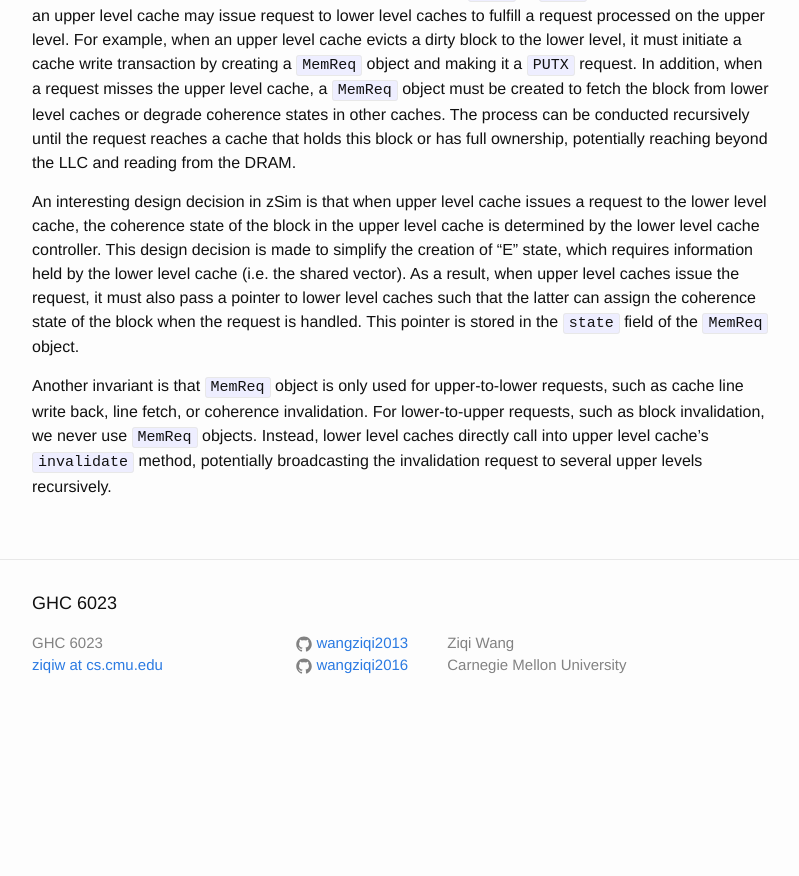
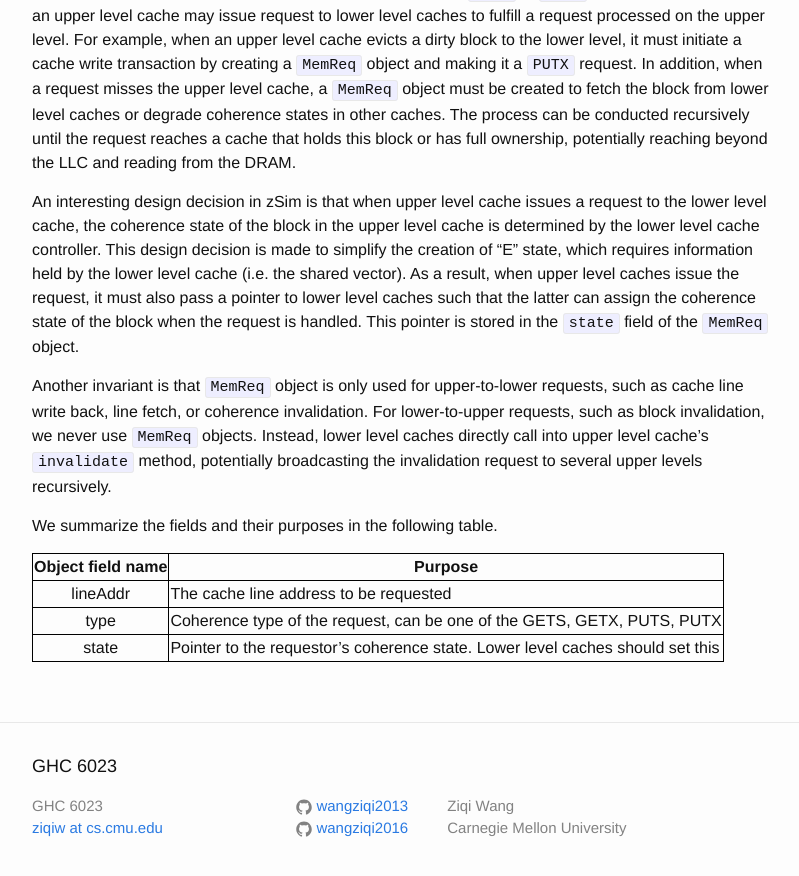
Before and after one commit to wangziqi2013/wangziqi2013.github.io, a Jekyll site: the page built from _posts/2019-12-24-understand-zsim-cc-sim.markdown, in a window 1280 px wide and 900 px high, scrolled down 2032 px. Shown: the top 876 px of the window, without its empty margins (238-1037 px from the left). Built offline with Jekyll 4.4.1, drawn with Linux system fonts in a browser that asks for light colours; before the commit the page ends 2769 px from its top, so only the background shows below that.

Commit message:
Working on the table

```diff
--- a/_posts/2019-12-24-understand-zsim-cc-sim.markdown
+++ b/_posts/2019-12-24-understand-zsim-cc-sim.markdown
@@ -92,5 +92,11 @@ fetch, or coherence invalidation. For lower-to-upper requests, such as block inv
 Instead, lower level caches directly call into upper level cache's `invalidate` method, potentially broadcasting the
 invalidation request to several upper levels recursively.
 
+We summarize the fields and their purposes in the following table.
 
+| Object field name | Purpose |
+|:--------------:|-----------|
+| lineAddr | The cache line address to be requested |
+| type | Coherence type of the request, can be one of the GETS, GETX, PUTS, PUTX |
+| state | Pointer to the requestor's coherence state. Lower level caches should set this
 {:.mbtablestyle}
```
